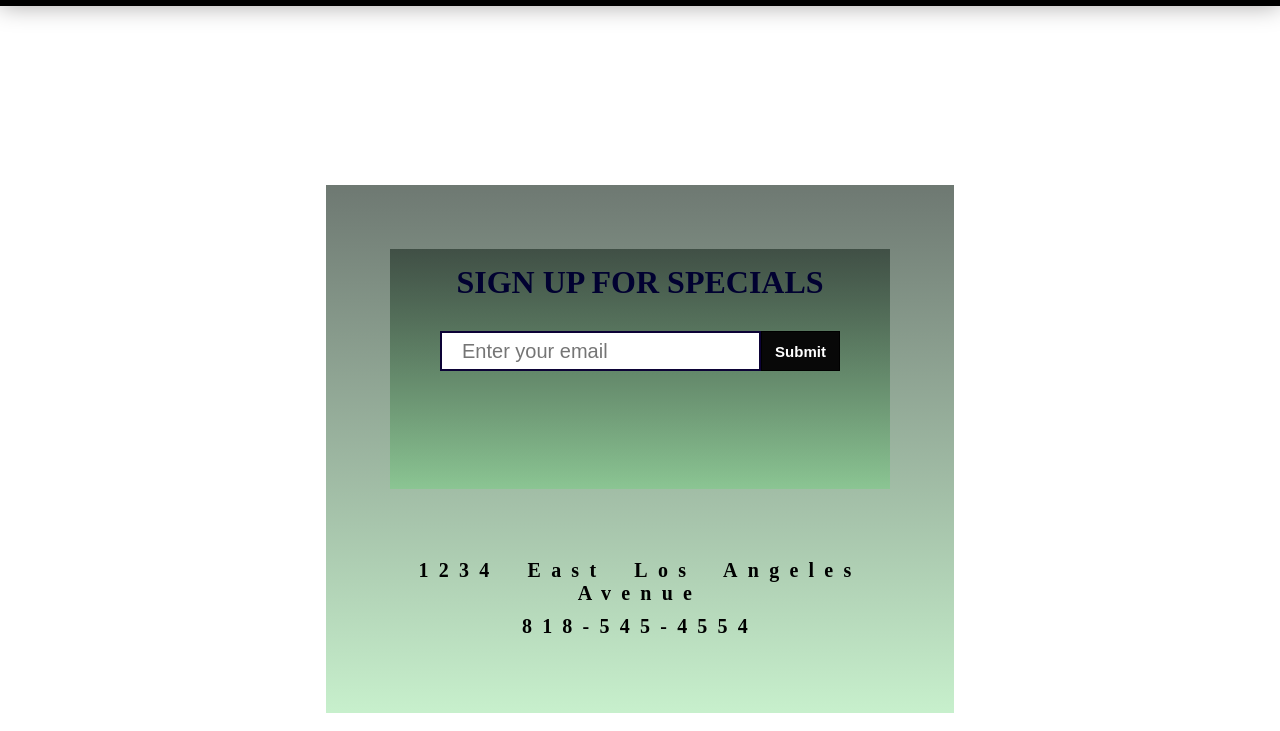
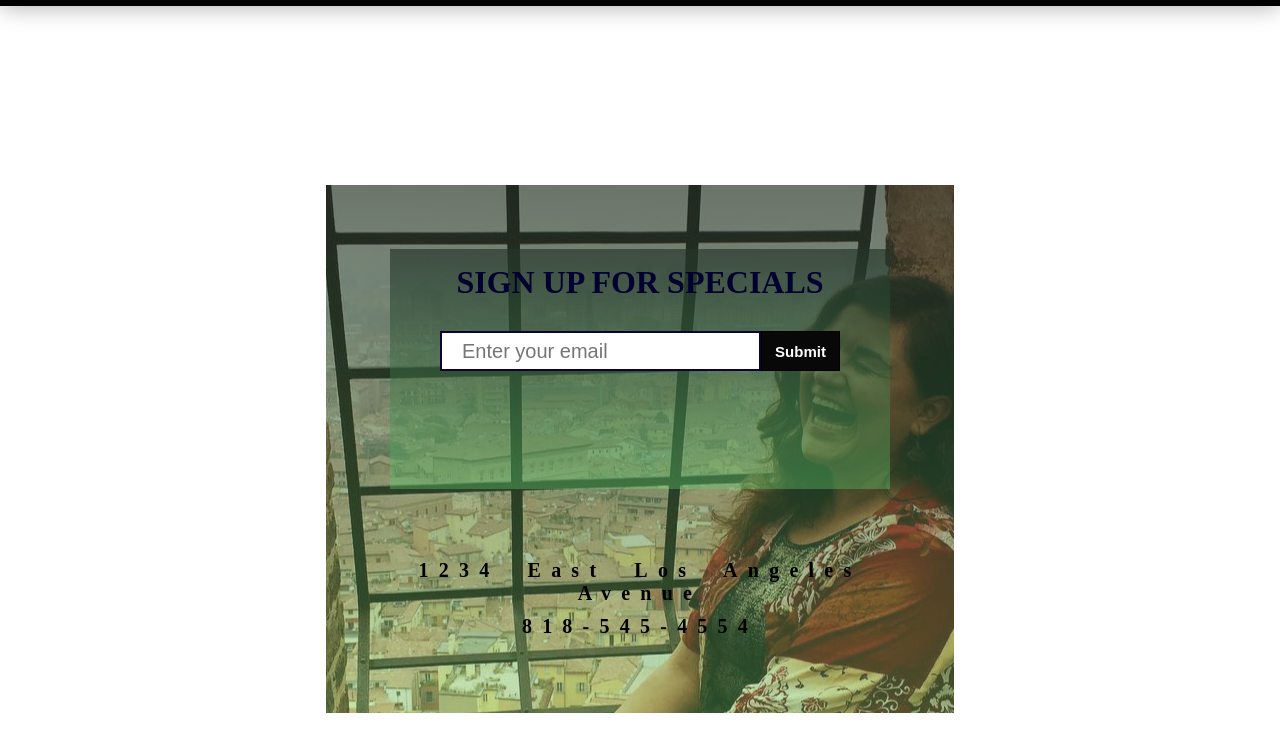
Before and after one commit to marioebros/restaurant-page, a website built with webpack: page dist/index.html in a window 1280 px wide. Both pictures are taken after a click on the link "Contact Us". Shown: the part 69-800 px from the top of the page. Built offline with nearby package versions, Linux system fonts and the light colour scheme; files whose address does not match are found by name; a web font is replaced by a local one.

Commit message:
updated images and new bundle.js

```diff
--- a/src/style.css
+++ b/src/style.css
@@ -140,7 +140,7 @@ footer a:hover{
   width: 500px;
   height: 50vh;
   padding: 5%;
-  background: linear-gradient(rgba(35,51,41, 0.658), rgba(99,212,113, 0.356)), center no-repeat;
+  background: linear-gradient(rgba(35,51,41, 0.658), rgba(99,212,113, 0.356)), url(assets/14704985_1748000432131857_8641446346689085440_n.jpeg) center no-repeat;
   background-size: auto;
   margin: 25vh auto;
 }
```
Also changed, not shown: dist/5793e9d3fe77ba509322.jpeg (added), dist/bundle.js, src/assets/14704985_1748000432131857_8641446346689085440_n.jpeg (added).
